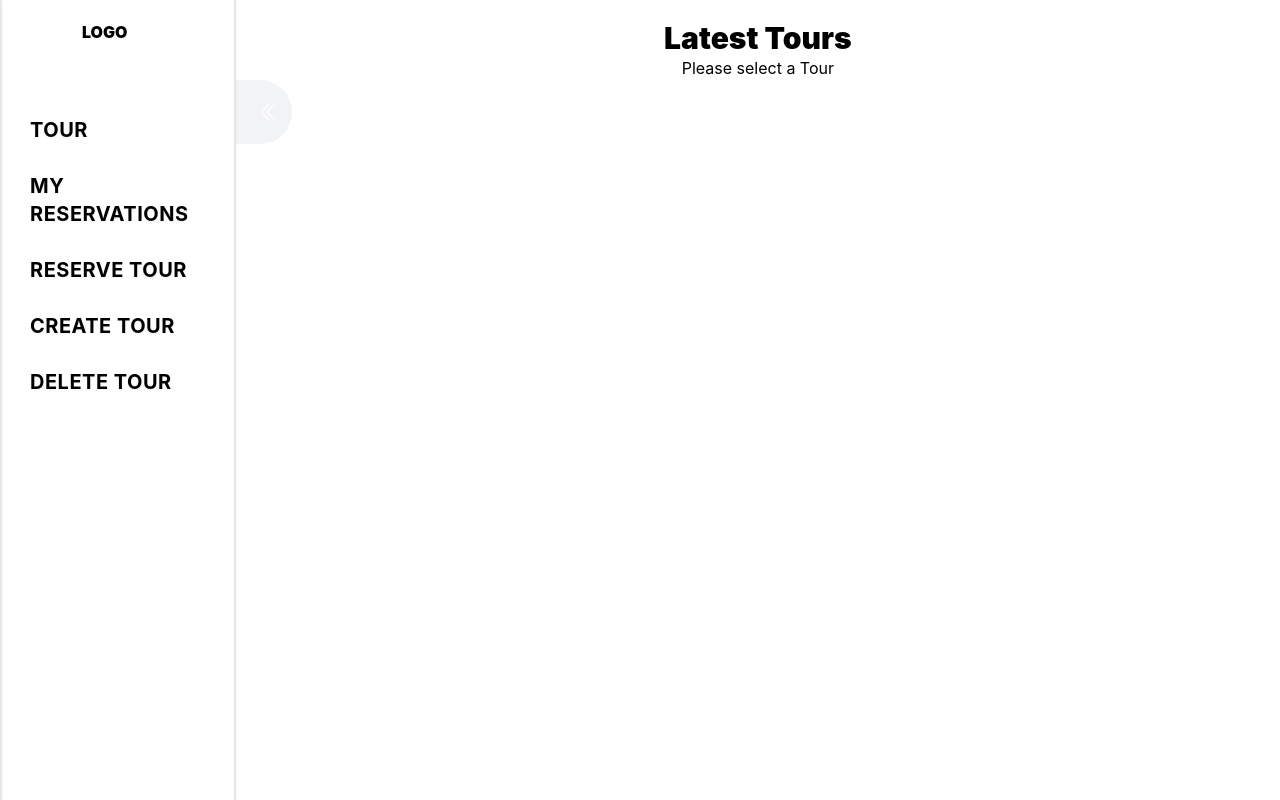
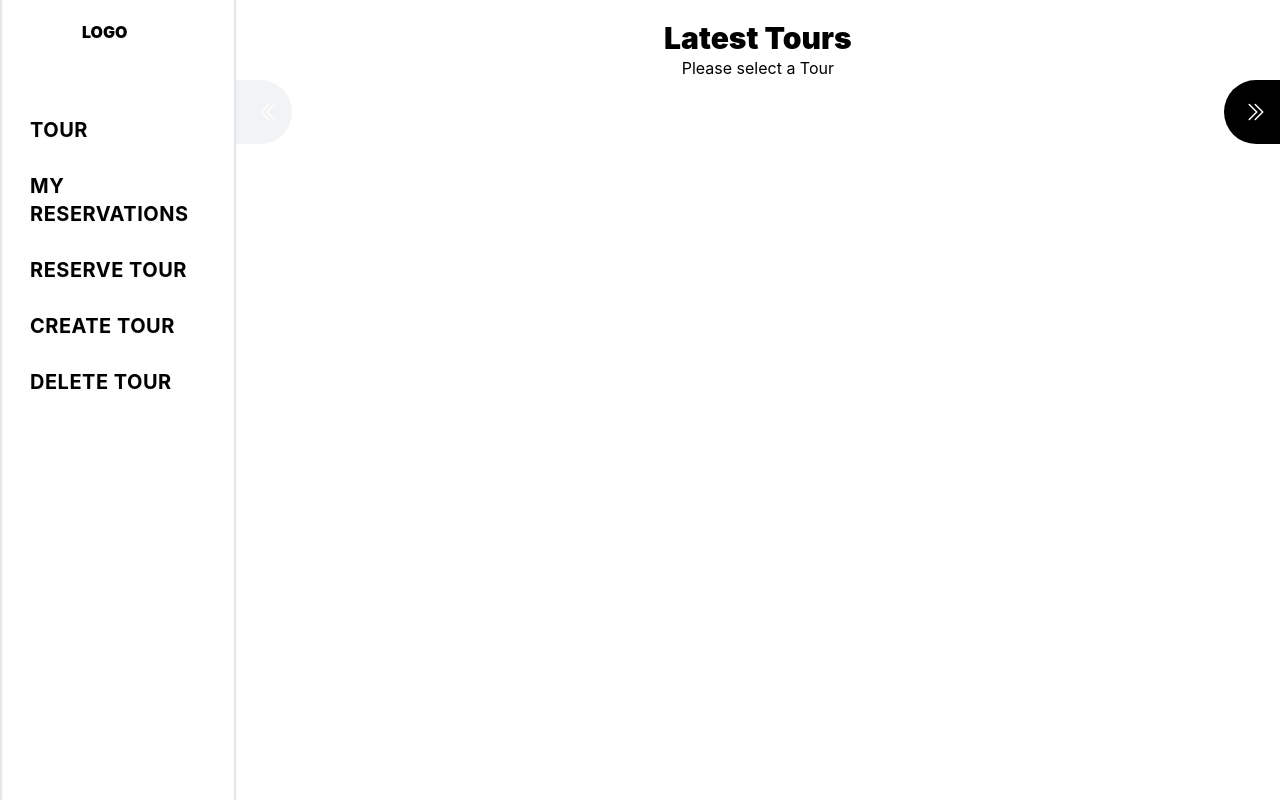
Before and after one commit to NatiDeme/sample-challenge, a React (Create React App) app: page / in a window 1280 px wide. Shown: the top 800 px of the page. Built offline with nearby package versions, Linux system fonts and the light colour scheme.

Commit message:
Add sliding pagination

```diff
--- a/src/components/pages/tour.js
+++ b/src/components/pages/tour.js
@@ -5,6 +5,7 @@ function Tour() {
         <p className="text-3xl font-black">Latest Tours</p>
         <p>Please select a Tour</p>
       </div>
+      <div className="flex justify-between">
         <div className="bg-gray-200 w-14 p-5 rounded-r-full bg-opacity-50 hidden lg:block">
           <svg
             xmlns="http://www.w3.org/2000/svg"
@@ -20,6 +21,22 @@ function Tour() {
             />
           </svg>
         </div>
+        <div className="bg-black w-14 p-5 rounded-l-full hidden lg:block">
+          <svg
+            xmlns="http://www.w3.org/2000/svg"
+            fill="none"
+            viewBox="0 0 24 24"
+            strokeWidth={1.5}
+            stroke="currentColor"
+            className="w-6 h-6 text-white">
+            <path
+              strokeLinecap="round"
+              strokeLinejoin="round"
+              d="M11.25 4.5l7.5 7.5-7.5 7.5m-6-15l7.5 7.5-7.5 7.5"
+            />
+          </svg>
+        </div>
+      </div>
     </div>
   );
 }
```
Lines whose indentation alone changed are shown as unchanged.
